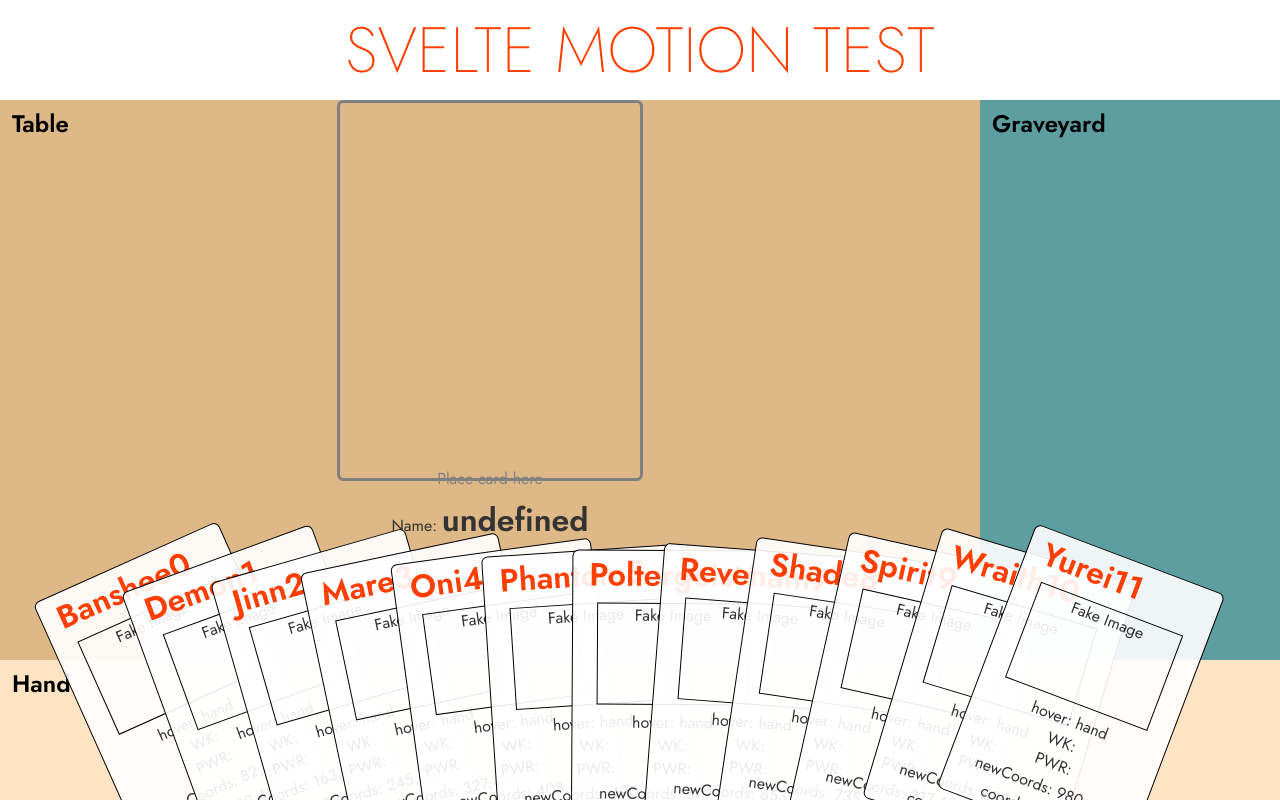
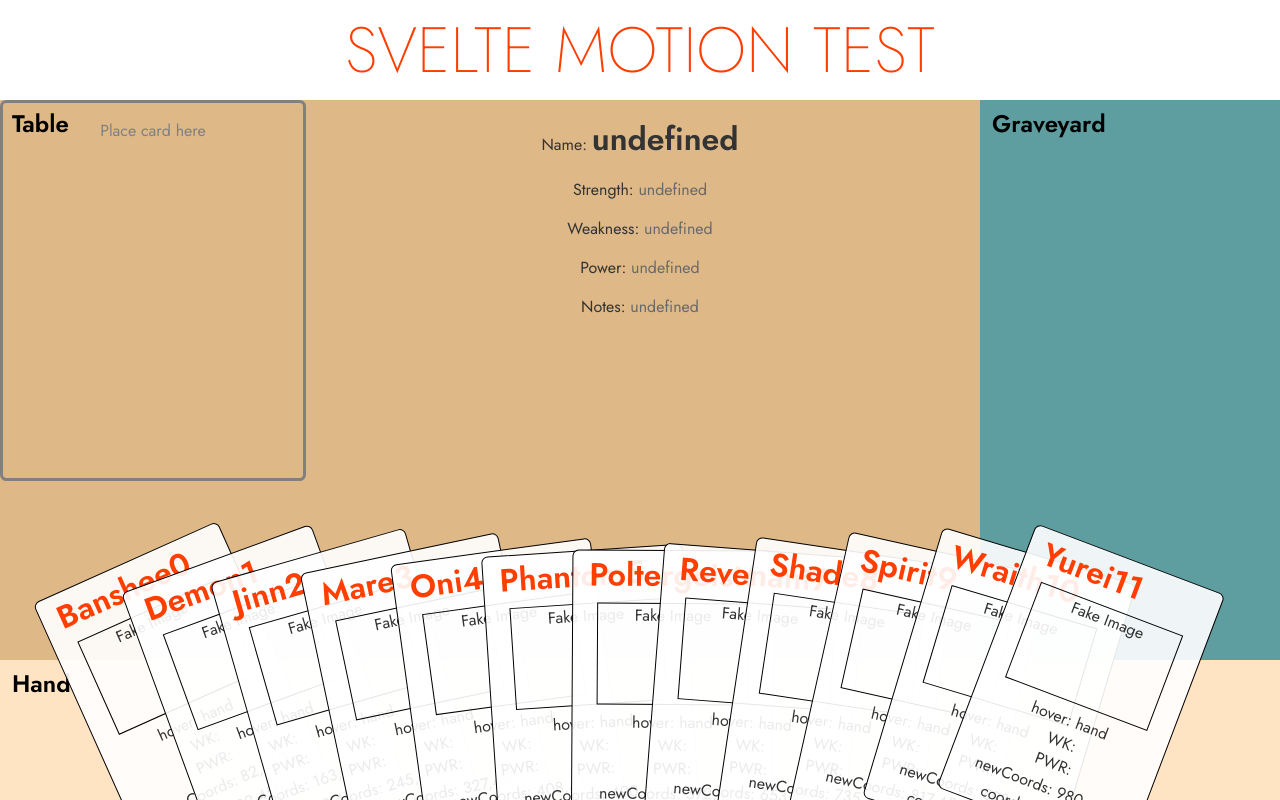
Before and after one commit to PeterBaker644/svelte-motion-experiment, a Svelte app: page / in a window 1280 px wide. Built offline with nearby package versions, Linux system fonts and the light colour scheme.

Commit message:
Very basic catalog working

```diff
--- a/src/components/Board.svelte
+++ b/src/components/Board.svelte
@@ -27,9 +27,7 @@ import TableData from "./TableData.svelte";
     <div id="frame">
       <p>Place card here</p>
     </div>
-
-      <TableData card={currentCard || ""}/>
-
+    <TableData card={currentCard || ""}/>
   </div>
   <div id="graveyard">
     <h2 style='position:absolute'>Graveyard</h2>
@@ -71,8 +69,8 @@ import TableData from "./TableData.svelte";
     width: 300px;
     border: 0.2em solid grey;
     border-radius: 0.4em;
-    place-self: center;
-    place-content: center;
+    /* place-self: center;
+    place-content: center; */
     color: grey;
     z-index: 0;
   }
@@ -91,13 +89,15 @@ import TableData from "./TableData.svelte";
   #table {
     grid-area: table;
     background-color: burlywood;
+    display: grid;
+    grid-template-columns: 300px 1fr;
   }
 
-  #table p {
+  /* #table p {
     position: relative;
     top: 50%;
     margin: 0em;
-  }
+  } */
 
   .debug {
     position: absolute;
--- a/src/components/TableData.svelte
+++ b/src/components/TableData.svelte
@@ -31,6 +31,10 @@ div {
   margin: 1em 0 0 0;
 }
 
+section {
+  padding: 0 1em;
+}
+
 .detail {
   color: dimgray
 }
```
